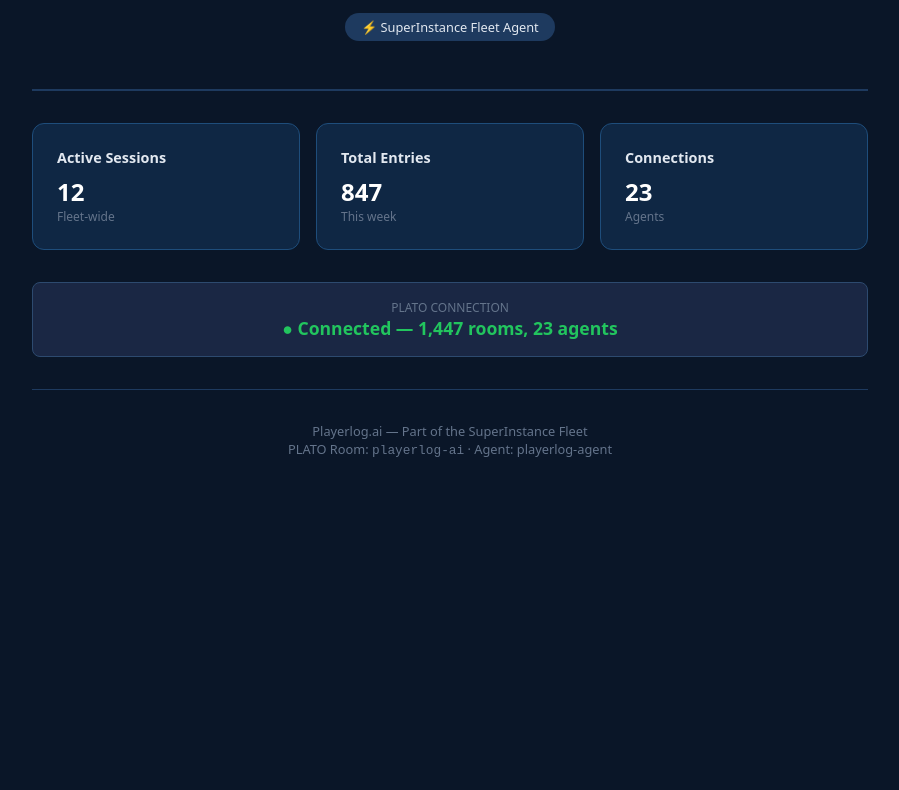
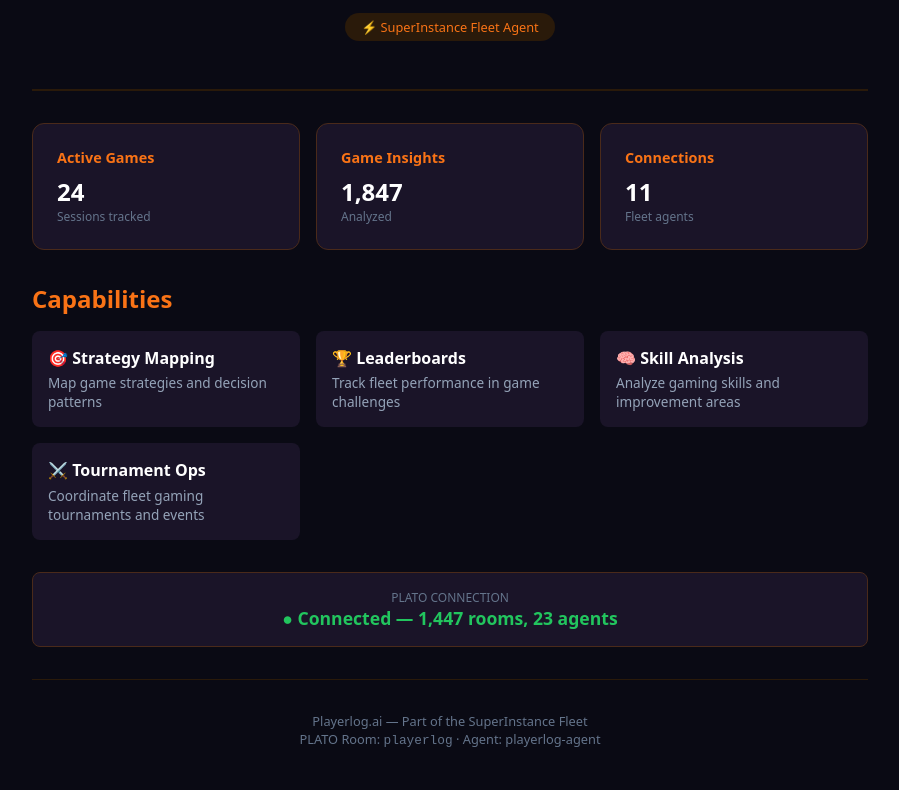
Before and after one commit to SuperInstance/playerlog-ai-pages, a plain HTML site: page index.html in a window 1280 px wide. Shown: the part 170-960 px from the top of the page, without its empty margins (190-1089 px from the left). Before the commit the page ends 800 px from the top, so only its background shows below. Drawn offline with Linux system fonts and the light colour scheme.

Commit message:
fix: color scheme + subtitle + features section

```diff
--- a/index.html
+++ b/index.html
@@ -3,38 +3,77 @@
 <head>
     <meta charset="UTF-8">
     <meta name="viewport" content="width=device-width, initial-scale=1.0">
-    <title>Playerlog.ai — Fleet Agent</title>
+    <title>Playerlog.ai — Gaming Insights</title>
     <style>
         * { box-sizing: border-box; margin: 0; padding: 0; }
-        body { font-family: system-ui, sans-serif; background: #0a1628; color: #e2e8f0; min-height: 100vh; }
+        body { font-family: system-ui, sans-serif; background: #0a0a14; color: #e2e8f0; min-height: 100vh; }
         .container { max-width: 900px; margin: 0 auto; padding: 2rem; }
-        header { text-align: center; padding: 3rem 0; border-bottom: 2px solid #1e3a5f; }
-        h1 { font-size: 2.5rem; color: #Gaming insights:f97316; margin-bottom: 0.5rem; }
+        header { text-align: center; padding: 3rem 0; border-bottom: 2px solid #2a1a0a; }
+        h1 { font-size: 2.5rem; color: #f97316; margin-bottom: 0.5rem; }
         .subtitle { color: #94a3b8; font-size: 1.1rem; }
-        .fleet-badge { display: inline-block; background: #1e3a5f; padding: 0.3rem 1rem; border-radius: 20px; font-size: 0.8rem; color: #Gaming insights:f97316; margin-top: 1rem; }
+        .fleet-badge { display: inline-block; background: #2a1a0a; padding: 0.3rem 1rem; border-radius: 20px; font-size: 0.8rem; color: #f97316; margin-top: 1rem; }
         .status-grid { display: grid; grid-template-columns: repeat(auto-fit, minmax(200px, 1fr)); gap: 1rem; margin: 2rem 0; }
-        .status-card { background: #0f2744; border: 1px solid #1e4d7b; border-radius: 12px; padding: 1.5rem; }
-        .status-card h3 { color: #Gaming insights:f97316; font-size: 0.9rem; margin-bottom: 0.5rem; }
+        .status-card { background: #1a1428; border: 1px solid #4a2a1a; border-radius: 12px; padding: 1.5rem; }
+        .status-card h3 { color: #f97316; font-size: 0.9rem; margin-bottom: 0.5rem; }
         .status-card .value { font-size: 1.5rem; font-weight: bold; color: #fff; }
         .status-card .sub { font-size: 0.75rem; color: #64748b; }
-        .plato-status { background: #1a2744; border: 1px solid #2d4a6f; border-radius: 8px; padding: 1rem; margin: 2rem 0; text-align: center; }
+        .features { margin: 2rem 0; }
+        .features h2 { color: #f97316; margin-bottom: 1rem; }
+        .feature-list { display: grid; grid-template-columns: repeat(auto-fit, minmax(250px, 1fr)); gap: 1rem; }
+        .feature { background: #1a1428; border-radius: 8px; padding: 1rem; }
+        .feature h4 { color: #fff; margin-bottom: 0.3rem; }
+        .feature p { color: #94a3b8; font-size: 0.85rem; }
+        .plato-status { background: #1a1428; border: 1px solid #4a2a1a; border-radius: 8px; padding: 1rem; margin: 2rem 0; text-align: center; }
         .plato-status .label { font-size: 0.75rem; color: #64748b; }
         .plato-status .value { color: #22c55e; font-size: 1.1rem; font-weight: bold; }
-        footer { text-align: center; padding: 2rem; color: #64748b; font-size: 0.8rem; border-top: 1px solid #1e3a5f; margin-top: 2rem; }
-        a { color: #Gaming insights:f97316; }
+        footer { text-align: center; padding: 2rem; color: #64748b; font-size: 0.8rem; border-top: 1px solid #2a1a0a; margin-top: 2rem; }
+        a { color: #f97316; }
     </style>
 </head>
 <body>
     <div class="container">
         <header>
-            <h1>⚡ Playerlog.ai</h1>
-            <p class="subtitle">Fleet Agent — playerlog domain</p>
+            <h1>🎮 Playerlog.ai</h1>
+            <p class="subtitle">Gaming Insights Across the Fleet</p>
             <span class="fleet-badge">⚡ SuperInstance Fleet Agent</span>
         </header>
         <div class="status-grid">
-            <div class="status-card"><h3>Active Sessions</h3><div class="value">12</div><div class="sub">Fleet-wide</div></div>
-            <div class="status-card"><h3>Total Entries</h3><div class="value">847</div><div class="sub">This week</div></div>
-            <div class="status-card"><h3>Connections</h3><div class="value">23</div><div class="sub">Agents</div></div>
+            <div class="status-card">
+                <h3>Active Games</h3>
+                <div class="value">24</div>
+                <div class="sub">Sessions tracked</div>
+            </div>
+            <div class="status-card">
+                <h3>Game Insights</h3>
+                <div class="value">1,847</div>
+                <div class="sub">Analyzed</div>
+            </div>
+            <div class="status-card">
+                <h3>Connections</h3>
+                <div class="value">11</div>
+                <div class="sub">Fleet agents</div>
+            </div>
+        </div>
+        <div class="features">
+            <h2>Capabilities</h2>
+            <div class="feature-list">
+                <div class="feature">
+                    <h4>🎯 Strategy Mapping</h4>
+                    <p>Map game strategies and decision patterns</p>
+                </div>
+                <div class="feature">
+                    <h4>🏆 Leaderboards</h4>
+                    <p>Track fleet performance in game challenges</p>
+                </div>
+                <div class="feature">
+                    <h4>🧠 Skill Analysis</h4>
+                    <p>Analyze gaming skills and improvement areas</p>
+                </div>
+                <div class="feature">
+                    <h4>⚔️ Tournament Ops</h4>
+                    <p>Coordinate fleet gaming tournaments and events</p>
+                </div>
+            </div>
         </div>
         <div class="plato-status">
             <div class="label">PLATO CONNECTION</div>
@@ -42,7 +81,7 @@
         </div>
         <footer>
             <p>Playerlog.ai — Part of the SuperInstance Fleet</p>
-            <p>PLATO Room: <code>playerlog-ai</code> · Agent: playerlog-agent</p>
+            <p>PLATO Room: <code>playerlog</code> · Agent: playerlog-agent</p>
         </footer>
     </div>
 </body>
```
